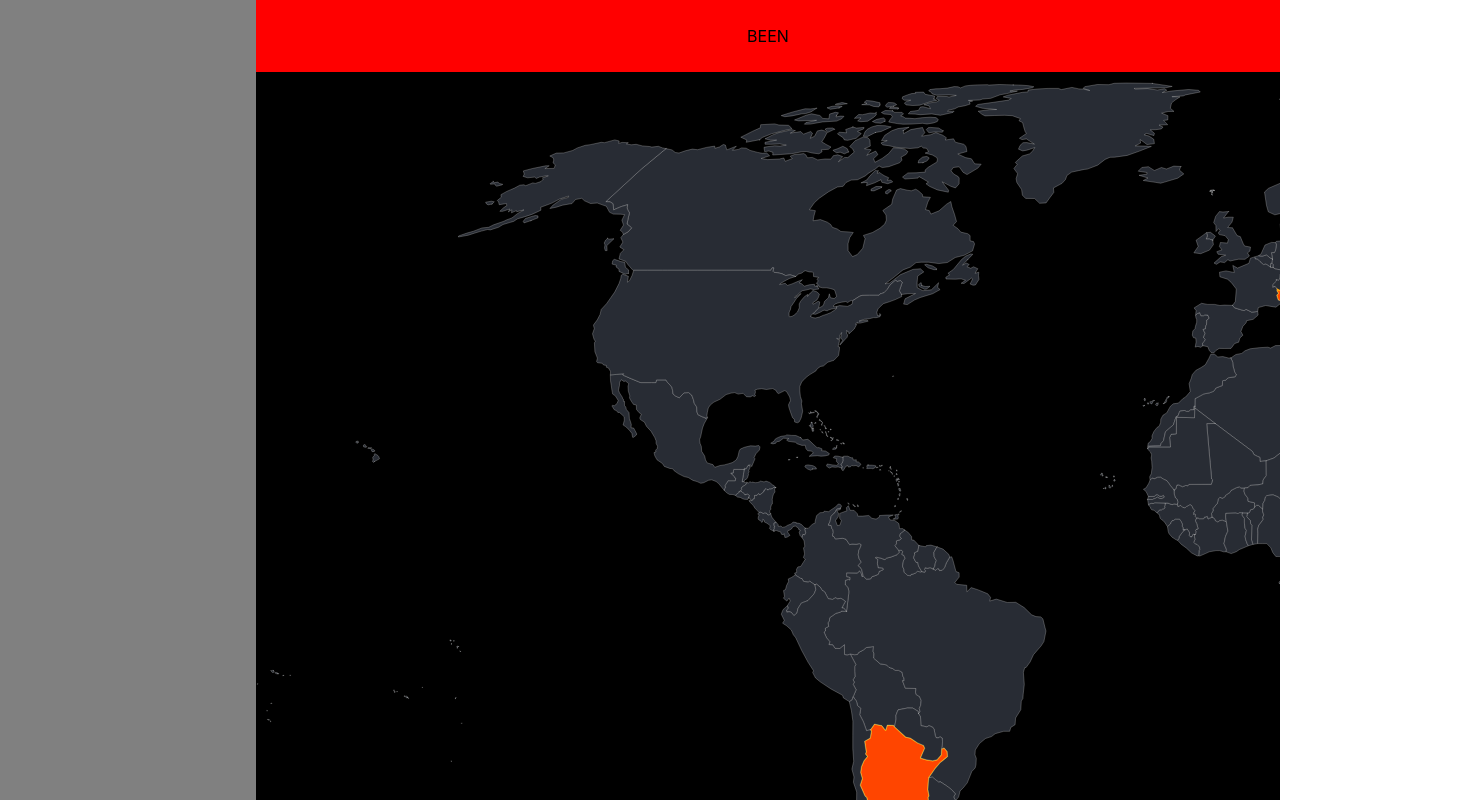
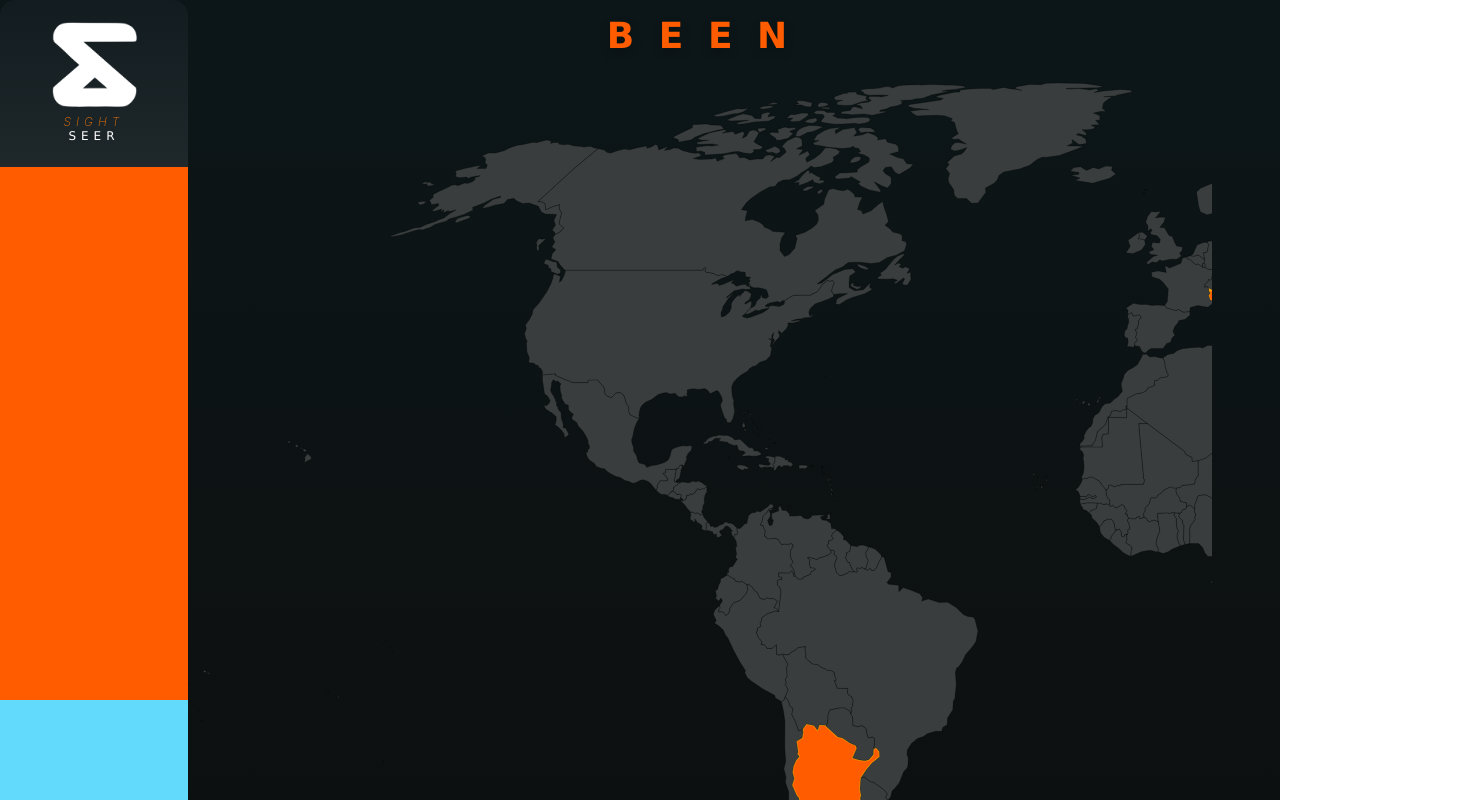
Before and after one commit to Bashayer770/react-capstone-project, a React (Create React App) app: page / in a window 1280 px wide. Shown: the whole page, 1468 px wide, since content can reach past the window. Built offline with nearby package versions, Linux system fonts and the light colour scheme.

Commit message:
test css

```diff
--- a/package.json
+++ b/package.json
@@ -12,6 +12,7 @@
     "i": "^0.3.7",
     "npm": "^9.6.3",
     "react": "^18.2.0",
+    "react-bootstrap": "^2.7.2",
     "react-dom": "^18.2.0",
     "react-query-auth": "^2.2.0",
     "react-router-dom": "^6.10.0",
--- a/src/App.css
+++ b/src/App.css
@@ -38,20 +38,134 @@
 }
 
 .map path {
-  fill: #282c34;
-  stroke: #eee;
+  fill: #393d3d;
+  stroke: #000000;
   stroke-width: 0.25;
 }
 
 .map path:hover {
-  fill: orangered;
+  fill: #ff5c00;
   transition: 0.6s;
   cursor: pointer;
 }
 
 #highLight {
-  fill: orangered;
+  fill: #ff5c00;
   cursor: pointer;
   stroke: orange;
   stroke-width: 1.5;
 }
+
+.mapContainer {
+  width: 100%;
+  height: 100%;
+  display: flex;
+}
+.container {
+  width: 100vw;
+  height: 100vh;
+  display: flex;
+  background: linear-gradient(180deg, #0c1618 0%, #0d1010 100%);
+}
+
+.leftBar {
+  width: 188px;
+  min-width: 188px;
+  height: 100%;
+  background: linear-gradient(
+      0.14deg,
+      rgba(255, 255, 255, 0.2) 19.87%,
+      rgba(12, 22, 24, 0.2) 100.94%
+    ),
+    #131c20;
+  box-shadow: 0px 4px 4px rgba(0, 0, 0, 0.25);
+  border-radius: 15px;
+  display: flex;
+  flex-direction: column;
+}
+
+.BEEN {
+  height: 10%;
+  width: 100%;
+  display: flex;
+  font-size: 36px;
+  justify-content: center;
+  align-items: center;
+  color: #ff5c00;
+  font-family: "Lucida Sans", "Lucida Sans Regular", "Lucida Grande",
+    "Lucida Sans Unicode", Geneva, Verdana, sans-serif;
+  letter-spacing: 6px;
+  font-style: normal;
+  font-weight: 600;
+  font-size: 36px;
+  line-height: 44px;
+  text-align: center;
+  text-shadow: 0px 4px 10px rgba(0, 0, 0, 0.25);
+}
+
+.BackGround {
+  width: 80%;
+  height: 100%;
+  background: linear-gradient(180deg, #0c1618 0%, #0d1010 100%);
+
+  display: flex;
+  flex-direction: column;
+}
+
+.scrollBar {
+  height: 100%;
+  overflow: scroll;
+  margin-top: 1%;
+  scrollbar-color: black;
+}
+
+.Logo_ {
+  width: 100%;
+  height: 250px;
+  display: flex;
+  flex-direction: column;
+  justify-content: center;
+  align-items: center;
+  text-align: center;
+  gap: 7px;
+}
+
+.menu_ {
+  height: 100%;
+  width: 100%;
+  background-color: #ff5c00;
+}
+
+.theh5 {
+  margin: 0px;
+  padding: 0px;
+  font-family: "Inter";
+  font-style: italic;
+  font-weight: 200;
+  font-size: 12px;
+  line-height: 15px;
+  text-align: center;
+  letter-spacing: 5px;
+  color: #ea7407;
+}
+
+.Bewhite {
+  margin: 0px;
+  padding: 0px;
+  font-style: normal;
+  font-family: "Lucida Sans", "Lucida Sans Regular", "Lucida Grande",
+    "Lucida Sans Unicode", Geneva, Verdana, sans-serif;
+  letter-spacing: 5px;
+  font-weight: 200;
+  font-size: 12px;
+  line-height: 15px;
+  text-align: center;
+
+  color: #ffffff;
+}
+
+.profile {
+  width: 100%;
+  height: 150px;
+  background-color: #61dafb;
+}
--- a/src/App.js
+++ b/src/App.js
@@ -6,19 +6,27 @@ import BeenPage from "./Components/BeenPage";
 import PlanningPage from "./Components/PlanningPage";
 import Friends from "./Components/Friends";
 import Moments from "./Components/Moments";
+import LoginModel from "./Components/LoginModel";
+import NavBar from "./Components/NavBar";
+import SignUpModel from "./Components/SignUpModel";
 
 const queryClient = new QueryClient();
 
 function App() {
   return (
     <QueryClientProvider client={queryClient}>
+      <div className="container">
+        <NavBar></NavBar>
         <Routes>
           <Route path="/" element={<BeenPage />}></Route>
           <Route path="/Been" element={<BeenPage />}></Route>
           <Route path="/Planning" element={<PlanningPage />}></Route>
           <Route path="/Moments" element={<Moments />}></Route>
           <Route path="/Friends" element={<Friends />}></Route>
+          <Route path="/Login" element={<LoginModel />}></Route>
+          <Route path="/signup" element={<SignUpModel />}></Route>
         </Routes>
+      </div>
     </QueryClientProvider>
   );
 }
--- a/src/Components/BeenPage.js
+++ b/src/Components/BeenPage.js
@@ -1,53 +1,15 @@
 import React from "react";
 import WorldMap from "../svg/worldMap";
 import { countries } from "./CountryData";
+import slogo from "../Assests/slogo.png";
 const BeenPage = () => {
   const been = [countries.Argentina, countries.Italy];
   return (
     <>
-      <div
-        style={{
-          width: "100vw",
-          height: "100vh",
-          display: "flex",
-        }}
-      >
-        <div
-          style={{
-            width: "20%",
-            height: "100%",
-            backgroundColor: "grey",
-          }}
-        ></div>
-
-        <div
-          style={{
-            width: "80%",
-            height: "100%",
-            backgroundColor: "black",
-            display: "flex",
-            flexDirection: "column",
-          }}
-        >
-          <div
-            style={{
-              height: "10%",
-              width: "100%",
-              backgroundColor: "red",
-              display: "flex",
-              justifyContent: "center",
-              alignItems: "center",
-            }}
-          >
-            BEEN
-          </div>
-          <div
-            style={{
-              height: "100%",
-              overflow: "scroll",
-              marginTop: "1%",
-            }}
-          >
+      <div className="mapContainer">
+        <div className="BackGround">
+          <div className="BEEN">B E E N</div>
+          <div className="scrollBar">
             <WorldMap className={"map"} been={been} width="2000" />
           </div>
         </div>
--- a/src/Components/NavBar.js
+++ b/src/Components/NavBar.js
@@ -1,7 +1,21 @@
 import React from "react";
+import { Navbar } from "react-bootstrap";
+import slogo from "../Assests/slogo.png";
 
 const NavBar = () => {
-  return <div>NavBar</div>;
+  return (
+    <div className="leftBar">
+      <div className="Logo_">
+        <img src={slogo} width="85" />
+        <div className="theh5">
+          <div>SIGHT</div>
+          <div className="Bewhite">SEER</div>
+        </div>
+      </div>
+      <div className="menu_"></div>
+      <div className="profile"></div>
+    </div>
+  );
 };
 
 export default NavBar;
```
Also changed, not shown: src/Assests/slogo.png (added), 1 other file (tests, documents, lock files or other folders). Lines whose indentation alone changed are shown as unchanged.
